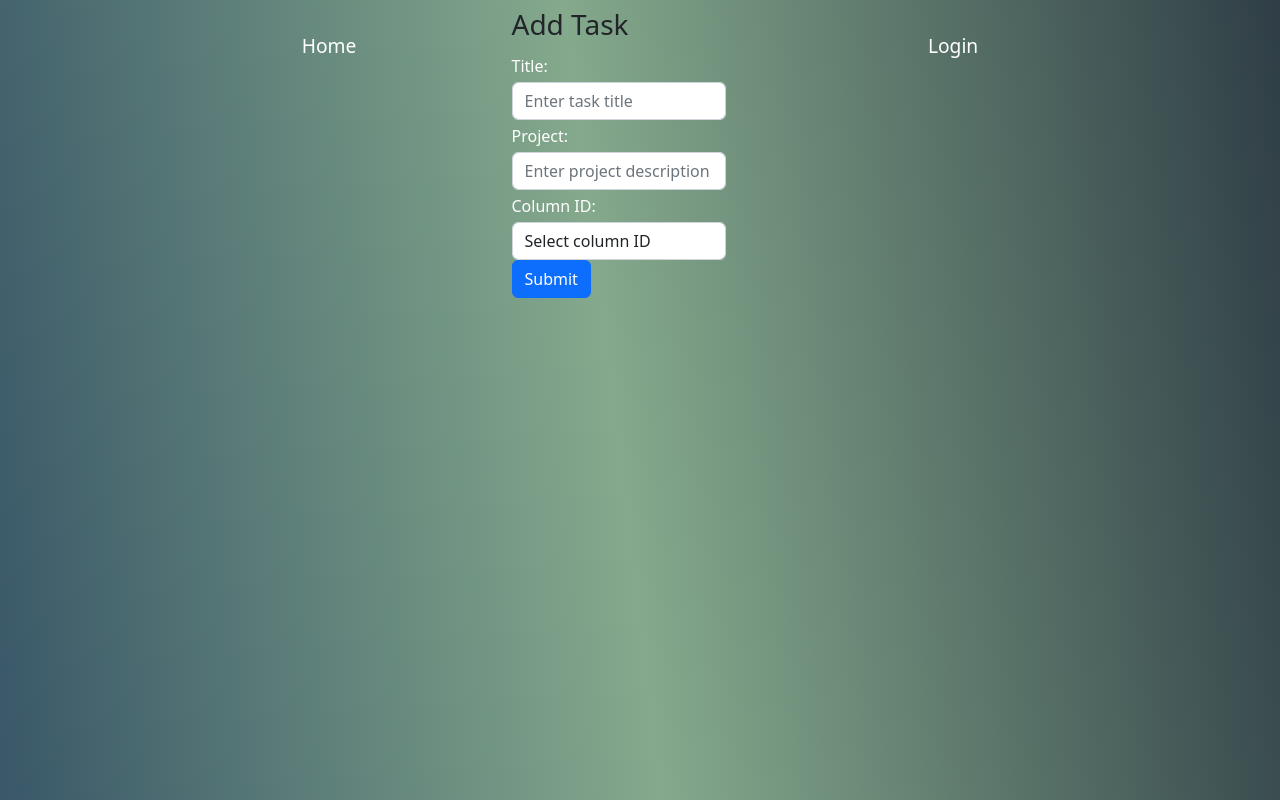
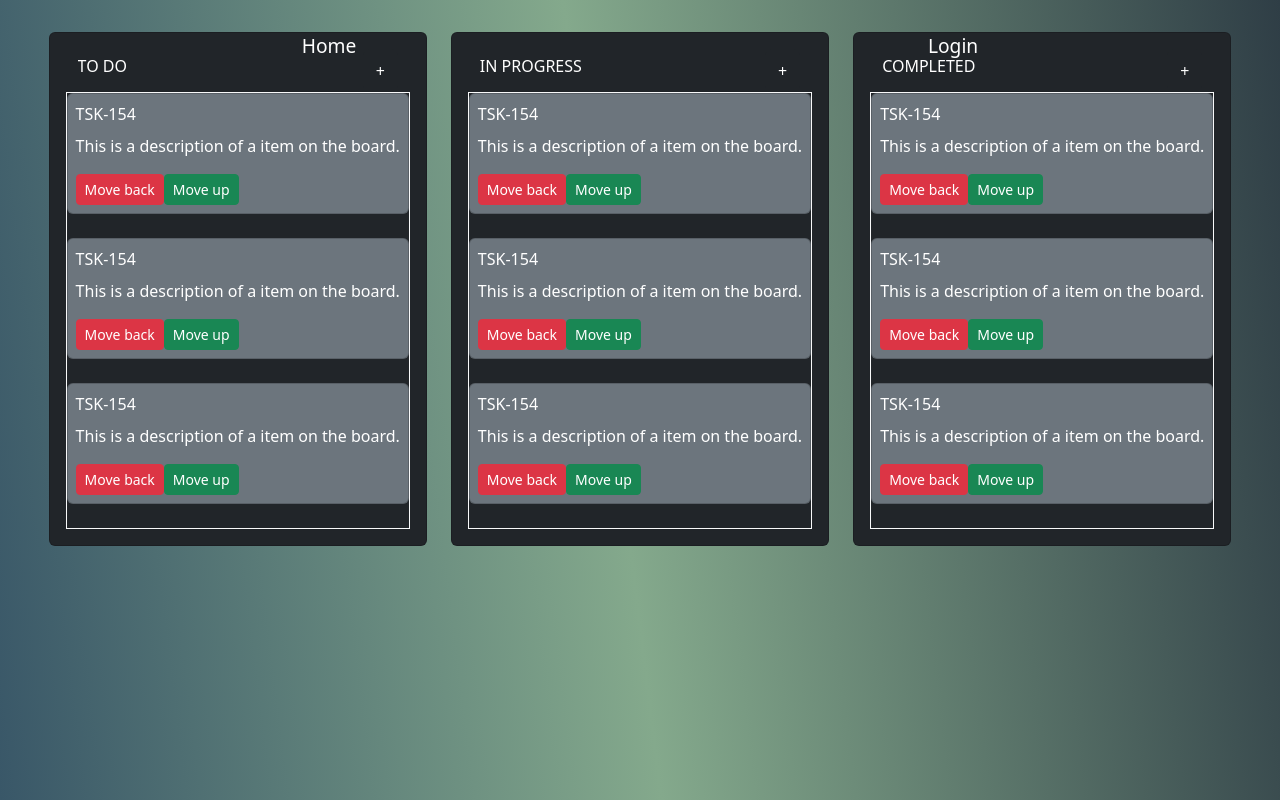
Before and after one commit to prkrgreenwell/kanban-board, a React (Create React App) app in the folder client/: page /projects/1 in a window 1280 px wide. Built offline with nearby package versions, Linux system fonts and the light colour scheme; no server answers.

Commit message:
project board display

```diff
--- a/client/src/pages/Board.jsx
+++ b/client/src/pages/Board.jsx
@@ -14,9 +14,198 @@ const Board = () => {
 
   return (
     <div>
-      <h1>{data?.project?.projectTitle}</h1>
-      <AddTask projectId={projectId} />
+      <div className="container-fluid pt-3">
+
+      <div className="row flex-row flex-sm-nowrap py-3">
+        <div className="col-sm-6 col-md-4 col-xl-4">
+          <div className="card text-bg-dark">
+            <div className="card-body">
+              <div className="container d-flex justify-content-between">
+                <h6 className="card-title text-uppercase text-truncate py-2">
+                  To Do
+                </h6>
+                <button type="button" className="btn btn-dark ">
+                  +
+                </button>
+              </div>
+              <div className="items border border-light">
+                <div className="card text-bg-secondary">
+                  <div className="card-body p-2">
+                    <div className="card-title">TSK-154</div>
+                    <p>This is a description of a item on the board.</p>
+                    <div className="buttons">
+                      <button className="btn btn-danger btn-sm">
+                        Move back
+                      </button>
+                      <button className="btn btn-success btn-sm">
+                        Move up
+                      </button>
+                    </div>
+                  </div>
+                </div>
+                <div> &nbsp; </div>
+                <div className="card text-bg-secondary">
+                  <div className="card-body p-2">
+                    <div className="card-title">TSK-154</div>
+                    <p>This is a description of a item on the board.</p>
+                    <div className="buttons">
+                      <button className="btn btn-danger btn-sm">
+                        Move back
+                      </button>
+                      <button className="btn btn-success btn-sm">
+                        Move up
+                      </button>
+                    </div>
+                  </div>
+                </div>
+                <div> &nbsp; </div>
+                <div className="card text-bg-secondary">
+                  <div className="card-body p-2">
+                    <div className="card-title">TSK-154</div>
+                    <p>This is a description of a item on the board.</p>
+                    <div className="buttons">
+                      <button className="btn btn-danger btn-sm">
+                        Move back
+                      </button>
+                      <button className="btn btn-success btn-sm">
+                        Move up
+                      </button>
+                    </div>
+                  </div>
+                </div>
+                <div> &nbsp; </div>
+              </div>
+            </div>
+          </div>
+        </div>
+        <div className="col-sm-6 col-md-4 col-xl-4">
+          <div className="card text-bg-dark">
+            <div className="card-body">
+              <div className="container d-flex justify-content-between">
+                <h6 className="card-title text-uppercase text-truncate py-2">
+                  In Progress
+                </h6>
+                <button type="button" className="btn btn-dark ">
+                  +
+                </button>
+              </div>
+              <div className="items border border-light">
+                <div className="card text-bg-secondary">
+                  <div className="card-body p-2">
+                    <div className="card-title">TSK-154</div>
+                    <p>This is a description of a item on the board.</p>
+                    <div className="buttons">
+                      <button className="btn btn-danger btn-sm">
+                        Move back
+                      </button>
+                      <button className="btn btn-success btn-sm">
+                        Move up
+                      </button>
+                    </div>
+                  </div>
+                </div>
+                <div> &nbsp; </div>
+                <div className="card text-bg-secondary">
+                  <div className="card-body p-2">
+                    <div className="card-title">TSK-154</div>
+                    <p>This is a description of a item on the board.</p>
+                    <div className="buttons">
+                      <button className="btn btn-danger btn-sm">
+                        Move back
+                      </button>
+                      <button className="btn btn-success btn-sm">
+                        Move up
+                      </button>
+                    </div>
+                  </div>
+                </div>
+                <div> &nbsp; </div>
+                <div className="card text-bg-secondary">
+                  <div className="card-body p-2">
+                    <div className="card-title">TSK-154</div>
+                    <p>This is a description of a item on the board.</p>
+                    <div className="buttons">
+                      <button className="btn btn-danger btn-sm">
+                        Move back
+                      </button>
+                      <button className="btn btn-success btn-sm">
+                        Move up
+                      </button>
+                    </div>
+                  </div>
+                </div>
+                <div> &nbsp; </div>
+              </div>
+            </div>
+          </div>
+        </div>{" "}
+        <div className="col-sm-6 col-md-4 col-xl-4">
+          <div className="card text-bg-dark">
+            <div className="card-body">
+              <div className="container d-flex justify-content-between">
+                <h6 className="card-title text-uppercase text-truncate py-2">
+                  Completed
+                </h6>
+                <button type="button" className="btn btn-dark ">
+                  +
+                </button>
+              </div>
+              <div className="items border border-light">
+                <div className="card text-bg-secondary">
+                  <div className="card-body p-2">
+                    <div className="card-title">TSK-154</div>
+                    <p>This is a description of a item on the board.</p>
+                    <div className="buttons">
+                      <button className="btn btn-danger btn-sm">
+                        Move back
+                      </button>
+                      <button className="btn btn-success btn-sm">
+                        Move up
+                      </button>
+                    </div>
+                  </div>
+                </div>
+                <div> &nbsp; </div>
+                <div className="card text-bg-secondary">
+                  <div className="card-body p-2">
+                    <div className="card-title">TSK-154</div>
+                    <p>This is a description of a item on the board.</p>
+                    <div className="buttons">
+                      <button className="btn btn-danger btn-sm">
+                        Move back
+                      </button>
+                      <button className="btn btn-success btn-sm">
+                        Move up
+                      </button>
+                    </div>
+                  </div>
+                </div>
+                <div> &nbsp; </div>
+                <div className="card text-bg-secondary">
+                  <div className="card-body p-2">
+                    <div className="card-title">TSK-154</div>
+                    <p>This is a description of a item on the board.</p>
+                    <div className="buttons">
+                      <button className="btn btn-danger btn-sm">
+                        Move back
+                      </button>
+                      <button className="btn btn-success btn-sm">
+                        Move up
+                      </button>
+                    </div>
+                  </div>
+                </div>
+                <div> &nbsp; </div>
+              </div>
+            </div>
+          </div>
+        </div>
+      </div>
     </div>
+
+
+     </div>
+
   );
 };
 
```
